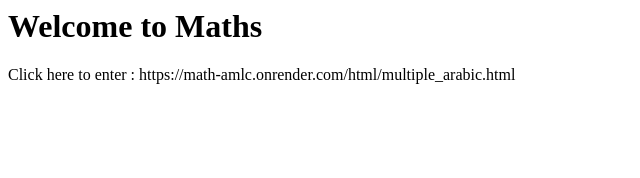
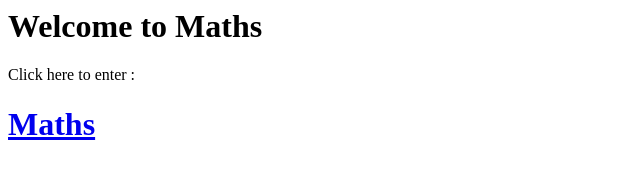
Before and after one commit to Hadi255255/Maths, a plain HTML site: page index.html in a window 1280 px wide. Shown: the whole page, without its empty margins (0-640 px from the left). Drawn offline with Linux system fonts and the light colour scheme.

Commit message:
Update index.html

```diff
--- a/index.html
+++ b/index.html
@@ -1,3 +1,5 @@
 <h1>Welcome to Maths</h1>
 Click here to enter :
-<a>https://math-amlc.onrender.com/html/multiple_arabic.html</a>
+<a href="https://math-amlc.onrender.com/html/multiple_arabic.html">
+  <h1>Maths</h1>
+</a>
```
